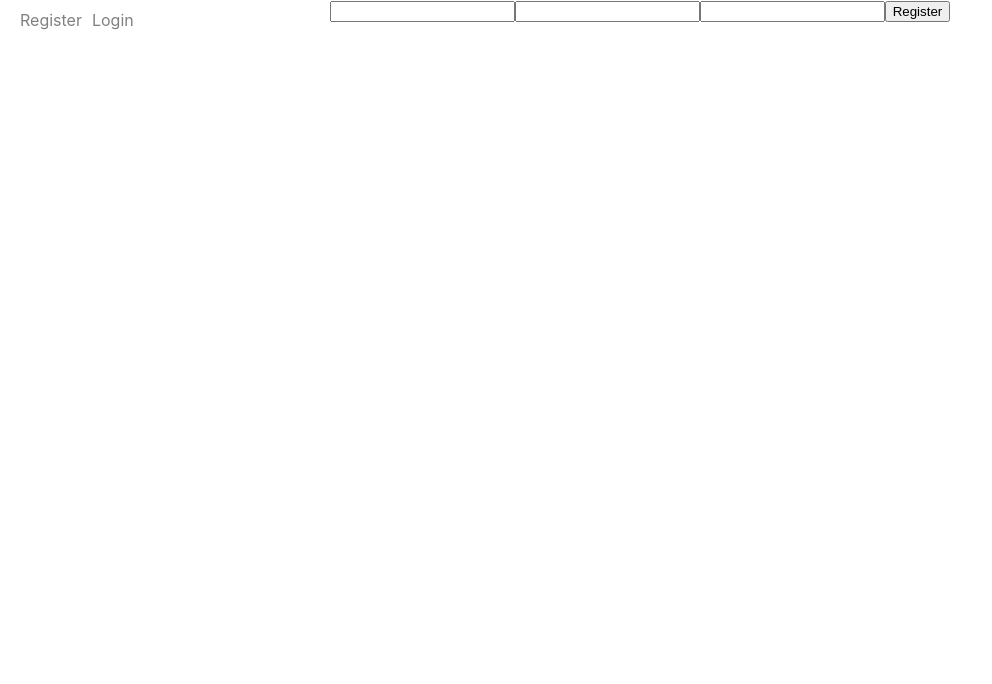
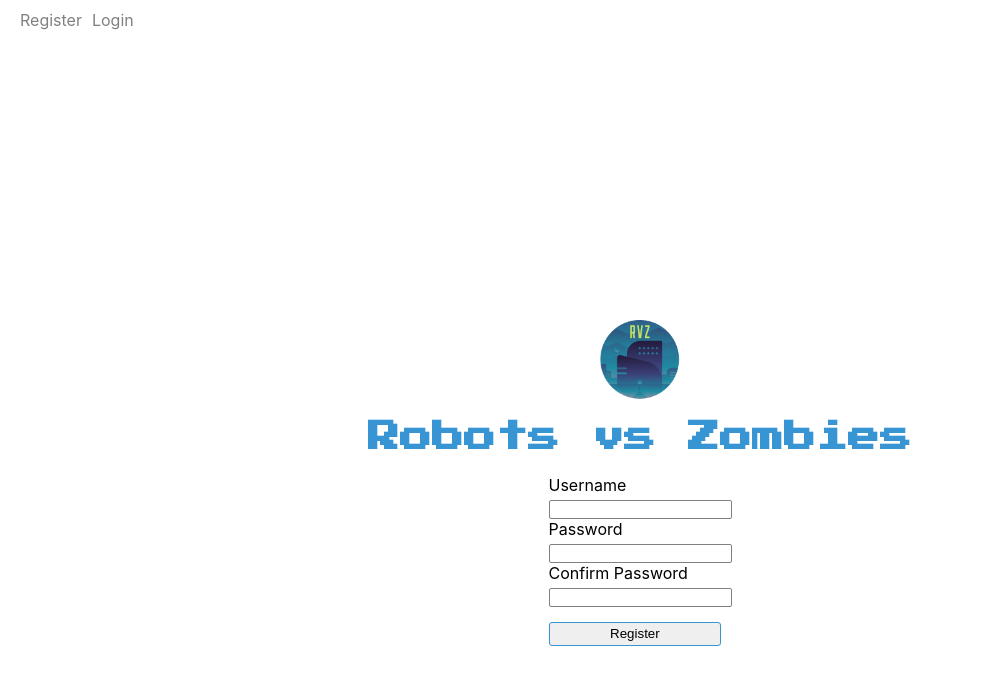
Before and after one commit to Robot-vs-Zombies/rvz-front-end, a React (Create React App) app: page / in a window 1280 px wide. Shown: the top 684 px of the page, without its empty margins (0-992 px from the left). Built offline with nearby package versions, Linux system fonts and the light colour scheme.

Commit message:
finished basic styling of login/register, returning error if trying to go in a direction with no door

```diff
--- a/src/components/dashboard/Dashboard.jsx
+++ b/src/components/dashboard/Dashboard.jsx
@@ -77,6 +77,7 @@ export default function Dashboard() {
         <GameDialog key={roomData.id} data={roomData} />
       </div>
       <div className="game-section">
+        <h1>Robots vs Zombies</h1>
         <div className="first-row">
           <button
             onClick={() => {
@@ -111,6 +112,11 @@ export default function Dashboard() {
             South
           </button>
         </div>
+        {!roomData.error_msg ? (
+          <p>Please select a direction...</p>
+        ) : (
+          <p>You cannot go that way!</p>
+        )}
         <div className="game-board">
           <img src={Player} className="player" alt="player-icon" />
           {northRoomActive ? <div className="north-door"></div> : null}
--- a/src/components/registration/SignUp.jsx
+++ b/src/components/registration/SignUp.jsx
@@ -1,7 +1,7 @@
 import React, { useState } from "react";
-import { Link } from "react-router-dom";
 import axios from "axios";
 import NavBar from "../NavBar";
+import Logo from "../images/rvz1.png";
 
 export default function SignUp(props) {
   const [newUser, setNewUser] = useState({
@@ -39,34 +39,39 @@ export default function SignUp(props) {
   };
 
   return (
-    <div>
+    <div className="main-register-cont">
       <NavBar />
-      <form onSubmit={handleSubmit}>
-        <label htmlFor="username">
+      <img className="logo-img" src={Logo} alt="main-logo" />
+      <h1>Robots vs Zombies</h1>
+      <form className="register-form" onSubmit={handleSubmit}>
+        <div className="input-field">
+          <label htmlFor="username">Username</label>
           <input
             onChange={handleChange}
             id="username"
             type="text"
             name="username"
           />
-        </label>
-        <label htmlFor="password1">
+        </div>
+        <div className="input-field">
+          <label htmlFor="password1">Password</label>
           <input
             onChange={handleChange}
             id="password1"
             type="password"
             name="password1"
           />
-        </label>
-        <label htmlFor="password2">
+        </div>
+        <div className="input-field">
+          <label htmlFor="password2">Confirm Password</label>
           <input
             onChange={handleChange}
             id="password2"
             type="password"
             name="password2"
           />
-        </label>
-        <button>Register</button>
+        </div>
+        <button className="register-btn">Register</button>
       </form>
       {error ? <p className="error-message">registration failed!</p> : null}
     </div>
--- a/src/index.css
+++ b/src/index.css
@@ -16,10 +16,12 @@ code {
 
 h1 {
   font-family: "Press Start 2P", cursive;
+  color: #3895d3;
 }
 
 h2 {
   font-family: "Press Start 2P", cursive;
+  color: #3895d3;
 }
 
 .error-message {
@@ -132,6 +134,7 @@ h2 {
 
 .game-container {
   display: flex;
+  margin-top: 5rem;
 }
 
 .game-container button {
@@ -148,6 +151,11 @@ h2 {
   display: flex;
   flex-direction: column;
   margin-left: 14rem;
+}
+
+.game-section p {
+  font-family: "Press Start 2P", cursive;
+  color: #3895d3;
 }
 
 /* Login form styling */
@@ -177,6 +185,8 @@ h2 {
 
 .login-container input {
   margin-bottom: 0.7rem;
+  border-radius: 2px;
+  border: 1px solid gray;
 }
 
 .login-btn {
@@ -184,11 +194,11 @@ h2 {
   cursor: pointer;
   height: 1.5rem;
   border-radius: 3px;
-  border: 1px solid gray;
+  border: 1px solid #3895d3;
 }
 
 .login-btn:hover {
-  background-color: gray;
+  background-color: #3895d3;
   color: white;
 }
 
@@ -196,3 +206,40 @@ h2 {
   width: 5rem;
   align-self: center;
 }
+
+/* Register page styling */
+
+.main-register-cont {
+  display: flex;
+  flex-direction: column;
+  align-items: center;
+  margin-top: 20rem;
+}
+
+.register-form {
+  display: flex;
+  flex-direction: column;
+}
+
+.register-form label {
+  margin-bottom: 5px;
+}
+
+.register-form input {
+  border-radius: 2px;
+  border: 1px solid gray;
+}
+
+.register-btn {
+  width: 10.8rem;
+  cursor: pointer;
+  height: 1.5rem;
+  border-radius: 3px;
+  border: 1px solid #3895d3;
+  margin-top: 15px;
+}
+
+.register-btn:hover {
+  background-color: #3895d3;
+  color: white;
+}
```
